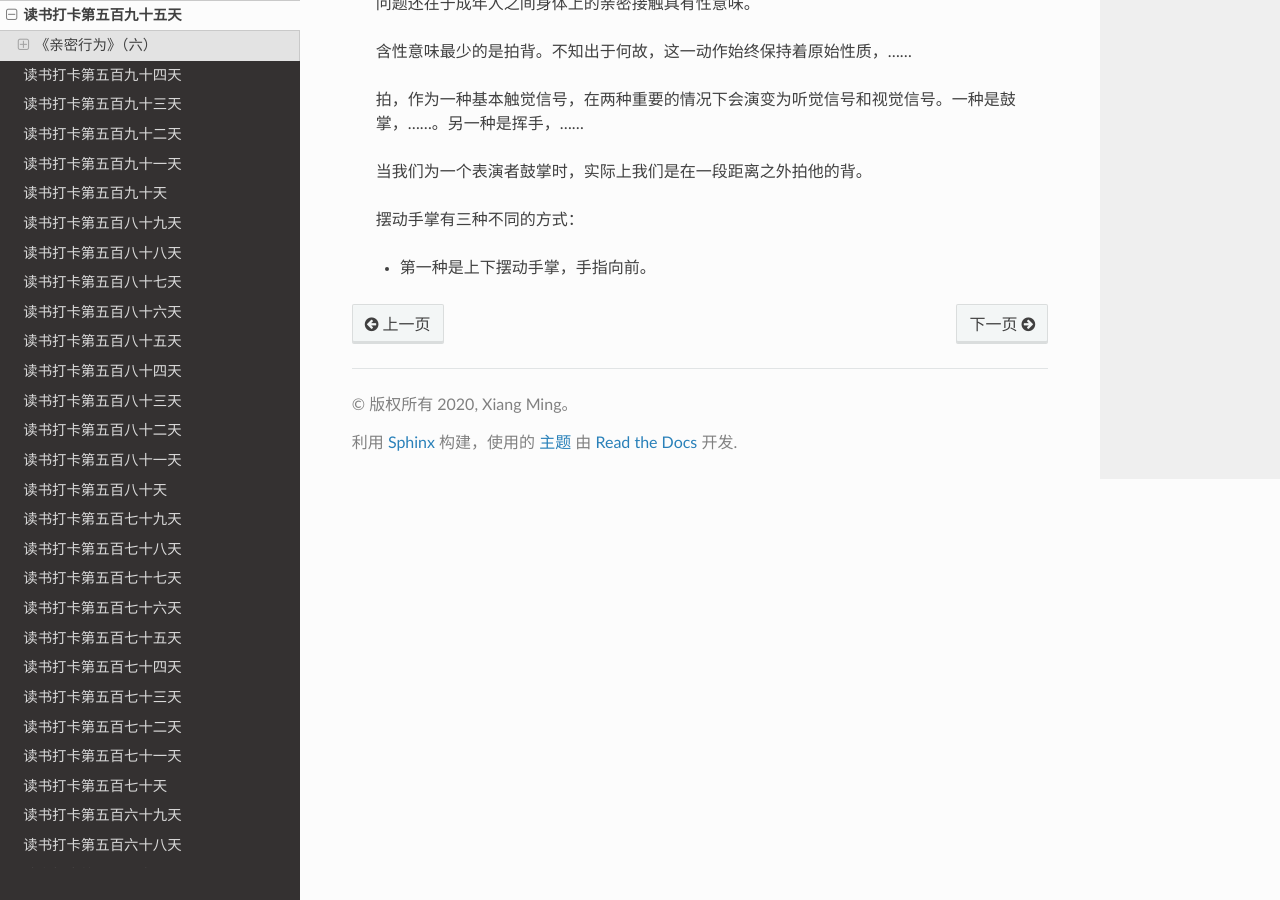
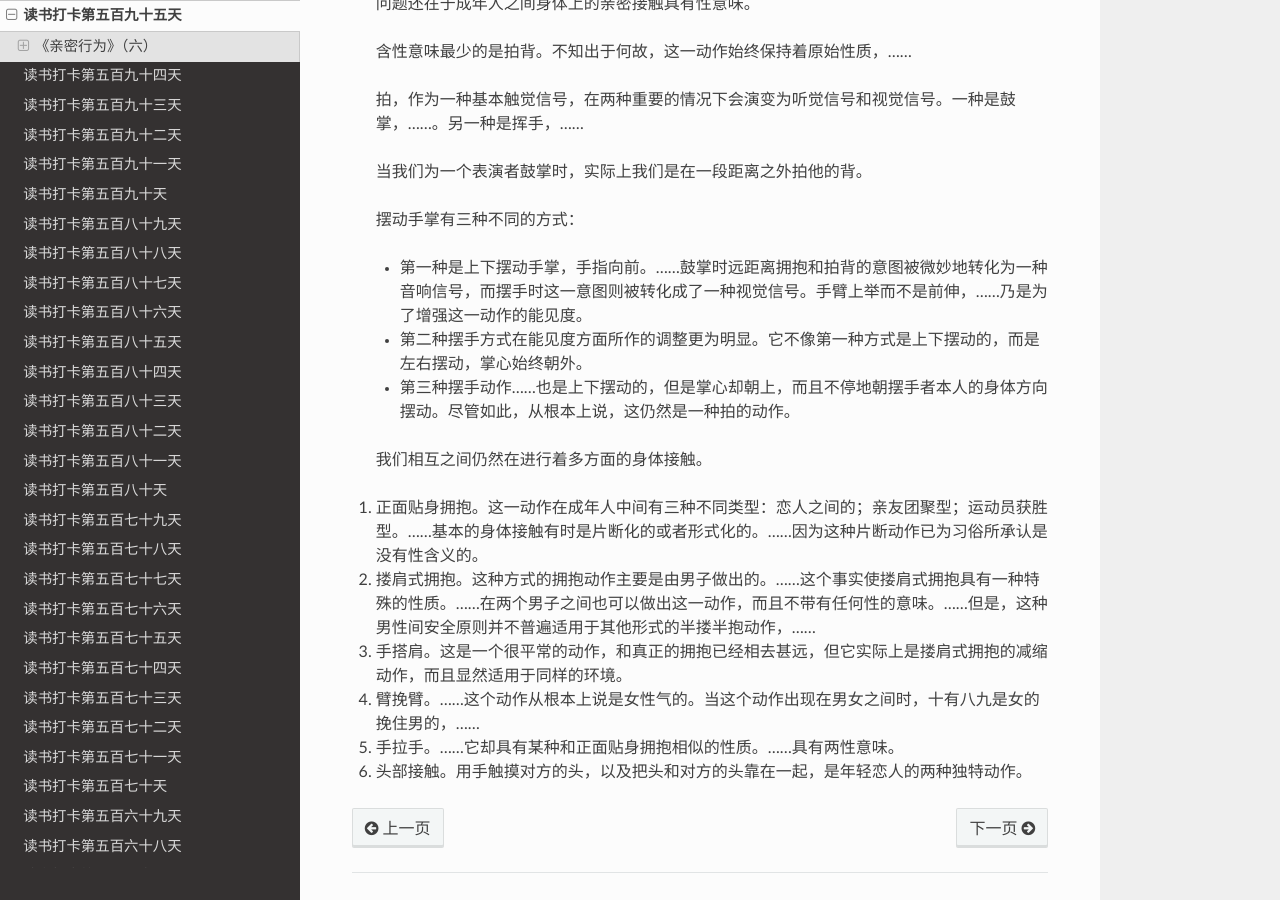
Before and after one commit to xiangming1975/reading, a Sphinx documentation site: the page built from source/2022-06-20.md, in a window 1280 px wide and 900 px high, scrolled down 744 px. Built offline with Sphinx 7.4.7 and the Read the Docs theme 2.0.0, drawn with Linux system fonts in a browser that asks for light colours.

Commit message:
自动提交时间: 2022-06-23T22:00:04,807748325+08:00

```diff
--- a/source/2022-06-20.md
+++ b/source/2022-06-20.md
@@ -25,4 +25,14 @@
 > 当我们为一个表演者鼓掌时，实际上我们是在一段距离之外拍他的背。
 
 > 摆动手掌有三种不同的方式：
-> * 第一种是上下摆动手掌，手指向前。
+> * 第一种是上下摆动手掌，手指向前。……鼓掌时远距离拥抱和拍背的意图被微妙地转化为一种音响信号，而摆手时这一意图则被转化成了一种视觉信号。手臂上举而不是前伸，……乃是为了增强这一动作的能见度。
+> * 第二种摆手方式在能见度方面所作的调整更为明显。它不像第一种方式是上下摆动的，而是左右摆动，掌心始终朝外。
+> * 第三种摆手动作……也是上下摆动的，但是掌心却朝上，而且不停地朝摆手者本人的身体方向摆动。尽管如此，从根本上说，这仍然是一种拍的动作。
+
+> 我们相互之间仍然在进行着多方面的身体接触。
+1. 正面贴身拥抱。这一动作在成年人中间有三种不同类型：恋人之间的；亲友团聚型；运动员获胜型。……基本的身体接触有时是片断化的或者形式化的。……因为这种片断动作已为习俗所承认是没有性含义的。
+2. 搂肩式拥抱。这种方式的拥抱动作主要是由男子做出的。……这个事实使搂肩式拥抱具有一种特殊的性质。……在两个男子之间也可以做出这一动作，而且不带有任何性的意味。……但是，这种男性间安全原则并不普遍适用于其他形式的半搂半抱动作，……
+3. 手搭肩。这是一个很平常的动作，和真正的拥抱已经相去甚远，但它实际上是搂肩式拥抱的减缩动作，而且显然适用于同样的环境。
+4. 臂挽臂。……这个动作从根本上说是女性气的。当这个动作出现在男女之间时，十有八九是女的挽住男的，……
+5. 手拉手。……它却具有某种和正面贴身拥抱相似的性质。……具有两性意味。
+6. 头部接触。用手触摸对方的头，以及把头和对方的头靠在一起，是年轻恋人的两种独特动作。
```
Also changed, not shown: source/2022-06-22.md (added, +5 -0 lines).
